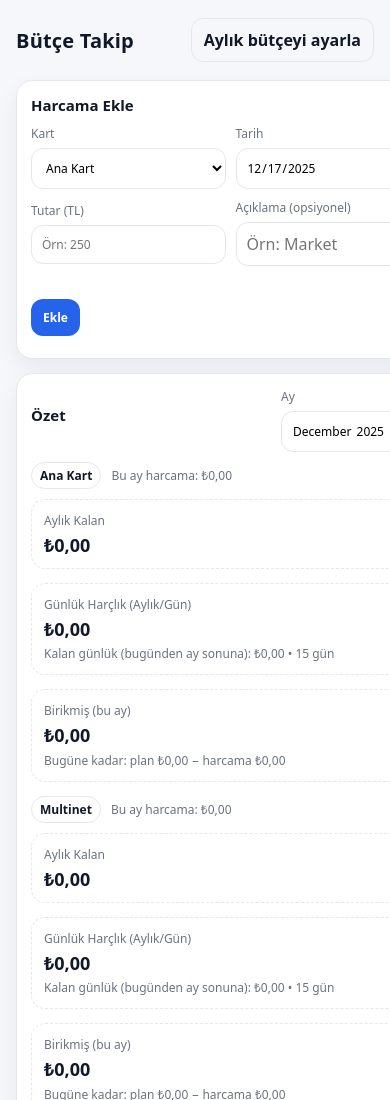
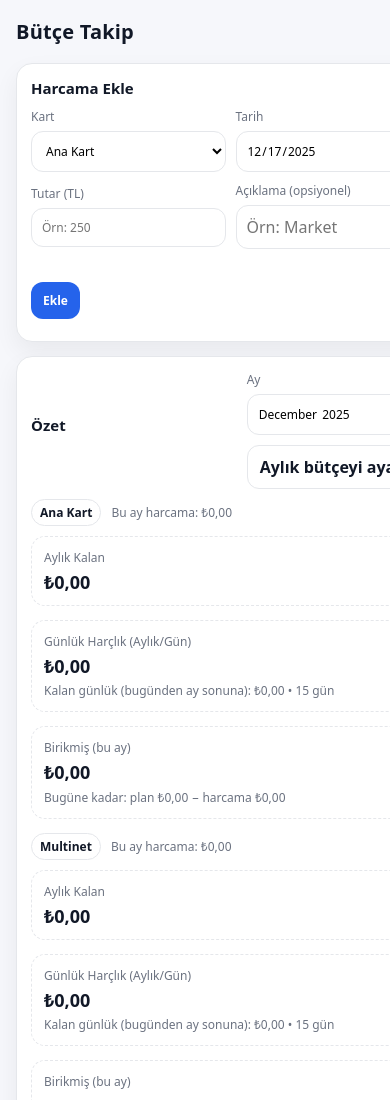
Before and after one commit to fuzhayli/arda_budget_tracker, a plain HTML site: page index.html in a window 390 px wide. Shown: the top 1100 px of the page. Drawn offline with nearby package versions, Linux system fonts and the light colour scheme.

Commit message:
Relocate budget toggle for mobile summary layout

```diff
--- a/index.html
+++ b/index.html
@@ -212,6 +212,26 @@
       margin-top:8px;
       line-height:1.35;
     }
+    .summary-actions{
+      justify-content:flex-end;
+      align-items:flex-end;
+    }
+    @media (max-width: 640px){
+      .summary-actions{
+        flex-direction:column;
+        align-items:stretch;
+      }
+      .summary-actions .field,
+      .summary-actions .field.small{
+        min-width:0;
+        width:100%;
+        max-width:none;
+      }
+      .summary-actions .btn{
+        width:100%;
+        text-align:center;
+      }
+    }
     .danger-text{ color: var(--danger); }
     .small{ font-size:12px; color:var(--muted); }
 
@@ -234,7 +254,6 @@
 <header>
   <div class="split no-gap">
     <h1>Bütçe Takip</h1>
-    <button class="btn ghost" id="toggleBudget" aria-expanded="false">Aylık bütçeyi ayarla</button>
   </div>
 </header>
 
@@ -272,11 +291,12 @@
   <section class="card">
     <div class="split">
       <h2>Özet</h2>
-      <div class="row">
+      <div class="row summary-actions">
         <div class="field small">
           <label for="summaryMonth">Ay</label>
           <input id="summaryMonth" type="month" />
         </div>
+        <button class="btn ghost" id="toggleBudget" aria-expanded="false">Aylık bütçeyi ayarla</button>
       </div>
     </div>
 
```
